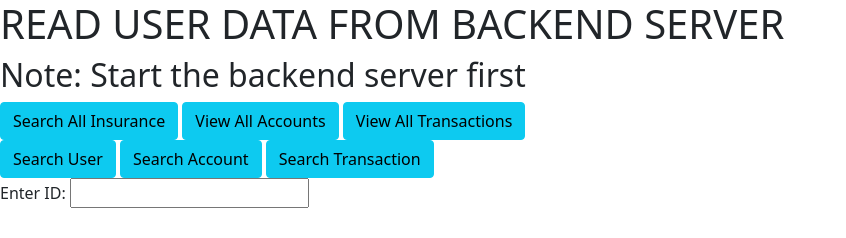
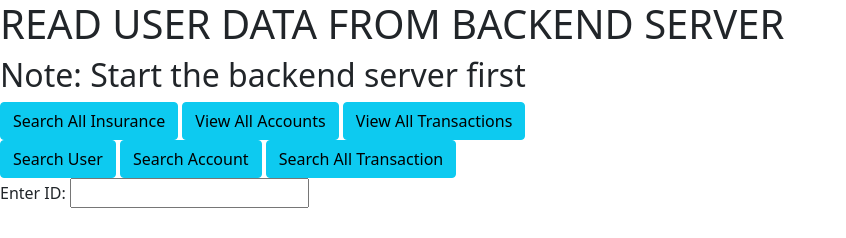
Before and after one commit to robin-gitrep/FarmAnywherelah, a plain HTML site: page frontend/index.html in a window 1280 px wide. Shown: the whole page, without its empty margins (0-846 px from the left). Drawn offline with nearby package versions, Linux system fonts and the light colour scheme.

Commit message:
Update index.html

```diff
--- a/frontend/index.html
+++ b/frontend/index.html
@@ -36,7 +36,7 @@
 
 <button class="btn btn-info" onclick="getUserByUID()">Search User</button>
 <button class="btn btn-info" onclick="getAccountByAID()">Search Account</button>
-<button class="btn btn-info" onclick="getTransactionByTID()">Search Transaction</button>
+<button class="btn btn-info" onclick="getTransactionByTID()">Search All Transaction</button>
 
 
 <br>
```
